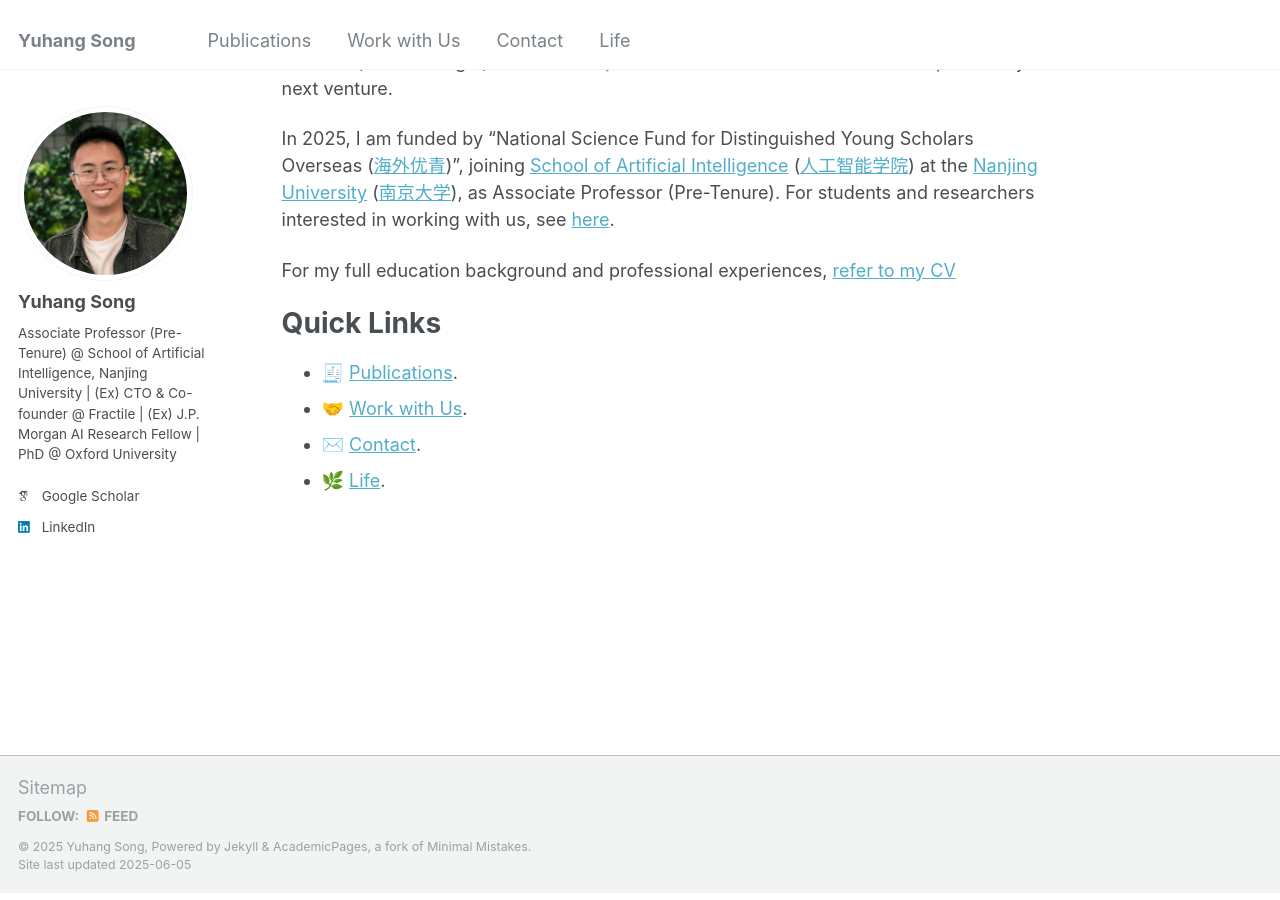
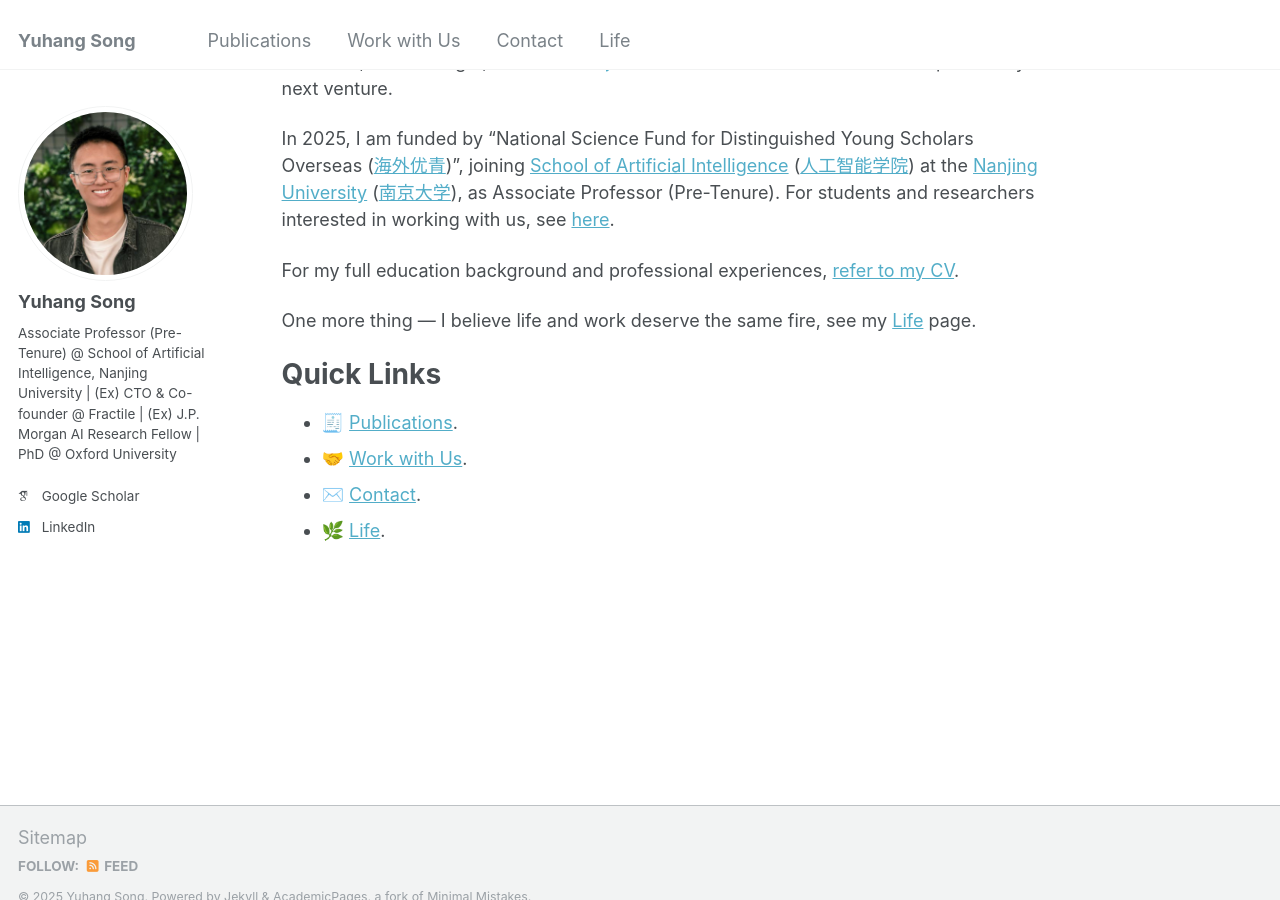
Before and after one commit to YuhangSong/YuhangSong.github.io, a Jekyll site: the page built from _pages/about.md, in a window 1280 px wide and 900 px high, scrolled down 527 px. Built offline with Jekyll 4.4.1, drawn with Linux system fonts in a browser that asks for light colours; some web fonts are replaced.

Commit message:
update about.md

```diff
--- a/_pages/about.md
+++ b/_pages/about.md
@@ -41,7 +41,9 @@ I left Fractile in 2024 to pursue my next venture.
 In 2025, I am funded by “National Science Fund for Distinguished Young Scholars Overseas ([海外优青](https://www.nsfc.gov.cn/publish/portal0/tab442/info94490.htm))”, joining [School of Artificial Intelligence](https://www.nju.edu.cn/en/info/1026/8161.htm) ([人工智能学院](https://ai.nju.edu.cn)) at the [Nanjing University](https://www.nju.edu.cn/en/) ([南京大学](https://www.nju.edu.cn)), as Associate Professor (Pre-Tenure).
 For students and researchers interested in working with us, see [here](https://yuhangsong.github.io/work-with-us/).
 
-For my full education background and professional experiences, [refer to my CV](http://yuhangsong.github.io/files/Curriculum_Vitae.pdf)
+For my full education background and professional experiences, [refer to my CV](http://yuhangsong.github.io/files/Curriculum_Vitae.pdf).
+
+One more thing — I believe life and work deserve the same fire, see my [Life](https://yuhangsong.github.io/life/) page.
 
 <!--  -->
 
```
